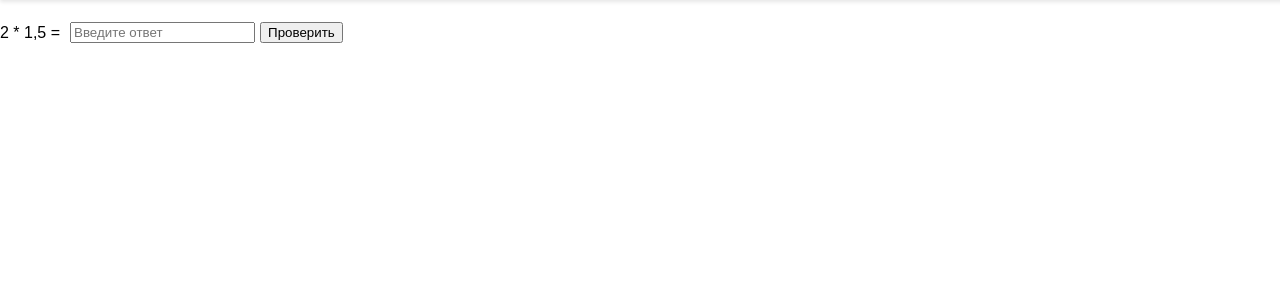
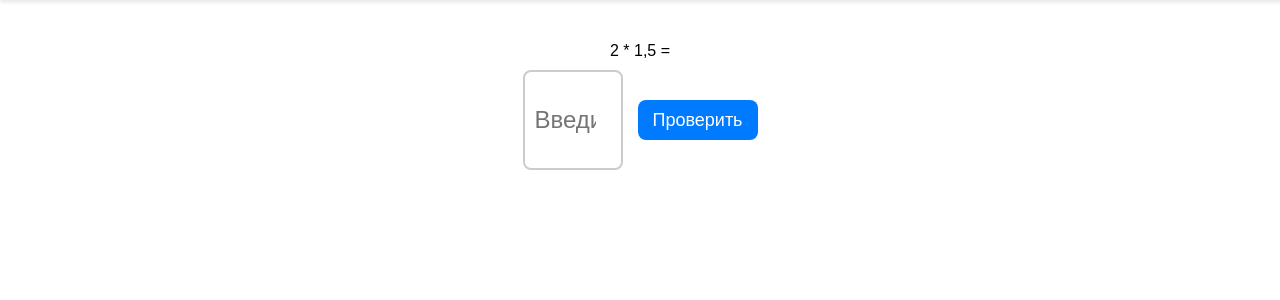
Before and after one commit to ryPbEBck88/Boomerang, a Django app: page /bj/ in a window 1280 px wide. Shown: the part 48-348 px from the top of the page. Run offline with Django 3.2, Linux system fonts and the light colour scheme.

Commit message:
Добавил соседи.

```diff
--- a/boomerang/static/styles.css
+++ b/boomerang/static/styles.css
@@ -87,3 +87,50 @@ body {
     font-size: 24px;
     margin-left: 10px; /* Отступ между формой и иконкой */
 }
+
+/* Основные стили для формы и полей ввода */
+.inline-container {
+    display: flex;
+    flex-direction: column;
+    align-items: center;
+    padding: 20px;
+}
+
+.inline-form {
+    display: flex;
+    flex-wrap: wrap;
+    gap: 15px;
+    justify-content: center;
+}
+
+.inline-form input[type="number"] {
+    width: 100px;
+    height: 100px;
+    font-size: 24px;
+    text-align: center;
+    border: 2px solid #ccc;
+    border-radius: 8px;
+    padding: 10px;
+    box-sizing: border-box;
+}
+
+.inline-form button {
+    width: 120px;
+    height: 40px;
+    font-size: 18px;
+    background-color: #007bff;
+    color: white;
+    border: none;
+    border-radius: 8px;
+    cursor: pointer;
+    transition: background-color 0.3s ease;
+}
+
+.inline-form button:hover {
+    background-color: #0056b3;
+}
+
+.result-icon {
+    margin-top: 20px;
+    font-size: 2em;
+}
--- a/boomerang/testing/views.py
+++ b/boomerang/testing/views.py
@@ -20,8 +20,8 @@ def index(request):
 def brackets(request):
     numbers = RandomNumber.objects.all()
 
-    if not numbers.exists():  # Если нет чисел, создаем их
-        RandomNumber.generate_numbers()
+    if not numbers.exists() or len(numbers) != 5:  # Если нет чисел, создаем их
+        RandomNumber.generate_numbers(min_value=1, max_value=10)
 
     # Преобразуем QuerySet в список чисел
     data = [num.number for num in numbers]
@@ -78,6 +78,58 @@ def bj(request):
     return render(request, 'testing/bj.html', context)
 
 def neighbours(request):
+    ROULETTE_WHEEL = (0,
+                      32, 15, 19, 4,  21, 2,
+                      25, 17, 34, 6,  27, 13,
+                      36, 11, 30, 8,  23, 10,
+                      5,  24, 16, 33, 1,  20,
+                      14, 31, 9,  22, 18, 29,
+                      7,  28, 12, 35, 3,  26)
+
+    numbers = RandomNumber.objects.all()
+    if not numbers.exists():  # Если нет чисел, создаем их
+        RandomNumber.generate_numbers(min_value=0, max_value=36)
+    index_cell = [num.number for num in numbers][0]
+    roulette_number = ROULETTE_WHEEL[index_cell]
+
+    correct_answer = [
+        ROULETTE_WHEEL[index_cell-2],
+        ROULETTE_WHEEL[index_cell-1],
+        ROULETTE_WHEEL[index_cell],
+        ROULETTE_WHEEL[(index_cell+1) % 37],
+        ROULETTE_WHEEL[(index_cell+2) % 37]
+    ]
+    user_answer = None
+    result_icon = None
+
+    if request.method == 'POST':
+        answer = [
+            request.POST.get('far_left_answer'),
+            request.POST.get('near_left_answer'),
+            roulette_number,
+            request.POST.get('near_right_answer'),
+            request.POST.get('far_right_answer')
+        ]
+
+        if not None in answer:
+            try:
+                user_answer = [int(ans) for ans in answer]
+                if user_answer == correct_answer:
+                    print(user_answer, correct_answer)
+                    result_icon = '✅'
+                    RandomNumber.generate_numbers(min_value=0, max_value=36)  # Удаляем старые числа и создаем новые
+
+                    # Перезагружаем данные после генерации новых чисел
+                    numbers = RandomNumber.objects.all()
+                    index_cell = [num.number for num in numbers][0]
+                    roulette_number = ROULETTE_WHEEL[index_cell]
+                else:
+                    result_icon = '❌'
+            except ValueError:
+                result_icon = '❌'
     context = {
         'title': 'соседи',
+        'content': roulette_number,
+        'result_icon': result_icon,
     }
+    return render(request, 'testing/neighbours.html', context)
```
Also changed, not shown: boomerang/templates/testing/neighbours.html (+20 -0 lines), boomerang/templates/testing/brackets.html (line endings or trailing spaces).
